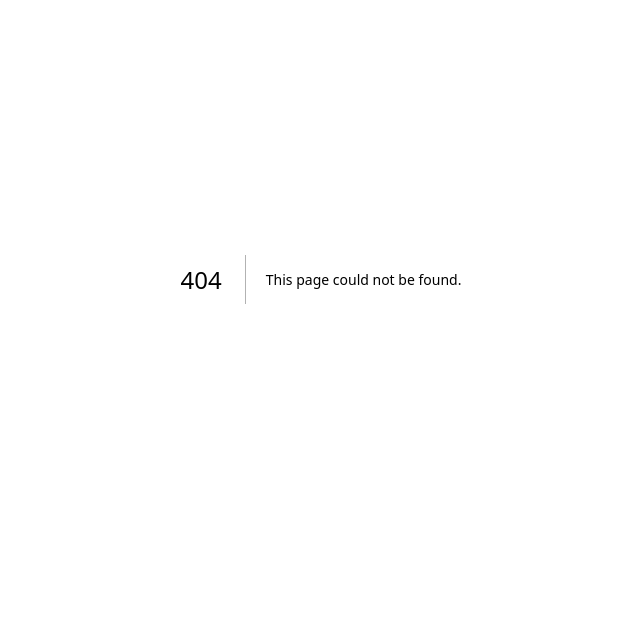
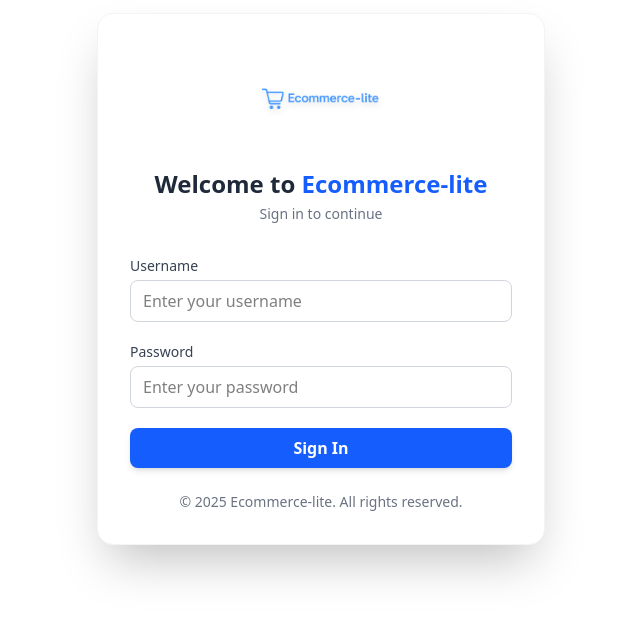
Before and after one commit to alvarojunior22/ecommerce-lite, a Next.js app: page /login in a window 1280 px wide. Before the commit this address had no page. Shown: the part 121-738 px from the top of the page, without its empty margins (319-959 px from the left). Built offline with nearby package versions, Linux system fonts and the light colour scheme.

Commit message:
Authentication, user management, and extensibility with decorators in NEXT + TypeScript.

```diff
--- /dev/null
+++ b/app/api/login/route.ts
@@ -0,0 +1,40 @@
+import { authenticate } from "@/utils/auth";
+import { NextResponse } from "next/server";
+import { cookies } from 'next/headers'
+
+export async function POST(req:Request) {
+  try {
+    const { username, password } = await req.json()
+
+    const user = await authenticate(username, password)
+
+    if (!user) {
+      return NextResponse.json({
+        message: 'invalid credentials'
+      }, {status: 401})
+    }
+
+    const cookieStore = await cookies()
+    cookieStore.set('isLoggedIn', 'true', {
+      httpOnly: true,
+      path: '/',
+      maxAge: 60 * 60
+    })
+
+    cookieStore.set("userRole", user.role, {
+      httpOnly: true,
+      path: "/",
+      maxAge: 60 * 60,
+    });
+
+    return NextResponse.json({
+      message: 'successful login',
+      user: {id:user.id, username: user.fullName, rol: user.role}
+    })
+  } catch (error) {
+    console.error('server error', error)
+    return NextResponse.json({
+      message:'server error'
+    }, {status:500})
+  }
+}
--- /dev/null
+++ b/app/api/logout/route.ts
@@ -0,0 +1,10 @@
+import { NextResponse } from "next/server";
+import { cookies } from "next/headers";
+
+export async function POST() {
+  const cookieStore = await cookies();
+  cookieStore.delete("isLoggedIn");
+  cookieStore.delete("userRole");
+
+  return NextResponse.json({ message: "Logged out successfully" });
+}
--- /dev/null
+++ b/app/login/page.tsx
@@ -0,0 +1,104 @@
+'use client'
+
+import React, { useState } from 'react'
+import { useRouter } from 'next/navigation'
+import axios from 'axios'
+import Image from 'next/image'
+
+
+export default function LoginPage() {
+  const [username, setUsername] = useState('')
+  const [password, setPassword] = useState('')
+  const [error, setError] = useState('')
+  const router = useRouter()
+
+  const handleSubmit = async (e: React.FormEvent<HTMLFormElement>) => {
+    e.preventDefault()
+    setError('')
+
+    try {
+      await axios.post('/api/login', { username, password })
+      localStorage.setItem('isLoggedIn', 'true')
+      router.push('/products')
+    } catch (err) {
+      if (axios.isAxiosError(err)) {
+        if (err.response?.status === 401) setError('Invalid credentials ❌')
+        else setError('Server error ⚠️')
+      } else {
+        setError('Unexpected error')
+      }
+    }
+  }
+
+  return (
+    <div className="flex items-center justify-center min-h-screen bg-lineal-to-br from-blue-50 via-white to-blue-100">
+      <div className="bg-white shadow-2xl rounded-2xl w-full max-w-md p-8 border border-gray-100">
+
+        {/* LOGO */}
+        <div className="flex flex-col items-center mb-8">
+          <Image
+            src="/logo.webp"
+            alt="Ecommerce-lite logo"
+            width={160}
+            height={160}
+            priority
+            className="object-contain drop-shadow-md hover:scale-105 transition-transform duration-300"
+          />
+
+          <h1 className="text-2xl font-bold mt-4 text-gray-800 text-center">
+            Welcome to <span className="text-blue-600">Ecommerce-lite</span>
+          </h1>
+          <p className="text-gray-500 text-sm mt-1 text-center">
+            Sign in to continue
+          </p>
+        </div>
+
+        {/* FORM */}
+        <form onSubmit={handleSubmit} className="space-y-5">
+          <div>
+            <label className="block text-sm font-medium text-gray-700 mb-1">
+              Username
+            </label>
+            <input
+              type="text"
+              value={username}
+              onChange={(e) => setUsername(e.target.value)}
+              className="w-full border border-gray-300 rounded-lg px-3 py-2 focus:outline-none focus:ring-2 focus:ring-blue-500"
+              placeholder="Enter your username"
+            />
+          </div>
+
+          <div>
+            <label className="block text-sm font-medium text-gray-700 mb-1">
+              Password
+            </label>
+            <input
+              type="password"
+              value={password}
+              onChange={(e) => setPassword(e.target.value)}
+              className="w-full border border-gray-300 rounded-lg px-3 py-2 focus:outline-none focus:ring-2 focus:ring-blue-500"
+              placeholder="Enter your password"
+            />
+          </div>
+
+          {error && (
+            <p className="text-red-500 text-sm font-medium text-center">
+              {error}
+            </p>
+          )}
+
+          <button
+            type="submit"
+            className="w-full bg-blue-600 hover:bg-blue-700 text-white font-semibold py-2 rounded-lg shadow-md transition duration-200"
+          >
+            Sign In
+          </button>
+        </form>
+
+        <p className="text-center text-gray-500 text-sm mt-6">
+          © {new Date().getFullYear()} Ecommerce-lite. All rights reserved.
+        </p>
+      </div>
+    </div>
+  )
+}
--- a/app/page.tsx
+++ b/app/page.tsx
@@ -1,11 +1,8 @@
-import ProductList from "./components/ProductList/ProductList";
+import LoginPage from "./login/page";
 
 function page() {
   return (
-    <main className="container mx-auto p-4">
-      <h1 className="text-3xl font-bold text-center mb-8">Nuestros Productos</h1>
-      <ProductList />
-    </main>
+    <LoginPage/>
   );
 }
 
--- /dev/null
+++ b/app/products/page.tsx
@@ -0,0 +1,23 @@
+'use client'
+
+import ProductList from "../components/ProductList/ProductList"
+import { useRouter } from "next/navigation"
+import { useEffect } from "react"
+
+export default function SeccionProducts() {
+  const router = useRouter()
+
+  useEffect(() => {
+    const isloggedIn = localStorage.getItem('isLoggedIn')
+    if (!isloggedIn) {
+      router.push('/login')
+    }
+  }, [router])
+
+  return (
+    <main className="min-h-screen bg-gray-50 p-8">
+      <h1 className="font-semibold text-2xl mb-6 text-center">Our Products</h1>
+      <ProductList/>
+    </main>
+  )
+}
--- a/data/users.data.ts
+++ b/data/users.data.ts
@@ -3,8 +3,9 @@ import { Users } from "@interfaces/users";
 export const users: Users[] = [
   {
     id: 1,
-    fullName: "Carlos Rodríguez",
+    fullName: "alvaro ariza",
     email: "carlos@example.com",
+    password:"alvaro123",
     isActive: true,
     role: "customer",
     address: "Cra 45 #10-15, Barranquilla",
@@ -14,6 +15,7 @@ export const users: Users[] = [
     id: 2,
     fullName: "María González",
     email: "maria@example.com",
+    password: "mari123",
     isActive: true,
     role: "customer",
     address: "Calle 80 #30-50, Bogotá",
@@ -23,6 +25,7 @@ export const users: Users[] = [
     id: 3,
     fullName: "Luis Herrera",
     email: "luis@example.com",
+    password: "luis123",
     isActive: false,
     role: "customer",
     address: "Av. Libertad #22-17, Cali",
@@ -32,6 +35,7 @@ export const users: Users[] = [
     id: 4,
     fullName: "Ana Torres",
     email: "ana@example.com",
+    password: "ana123",
     isActive: true,
     role: "admin",
     address: "Cl 50 #18-23, Medellín",
@@ -41,6 +45,7 @@ export const users: Users[] = [
     id: 5,
     fullName: "Javier Martínez",
     email: "javier@example.com",
+    password: "javi123",
     isActive: true,
     role: "customer",
     address: "Carrera 5 #25-12, Cartagena",
--- a/interfaces/users.ts
+++ b/interfaces/users.ts
@@ -2,6 +2,7 @@ export interface Users {
   id: number
   fullName: string
   email: string
+  password:string
   isActive: boolean
   role: string
   address: string
--- /dev/null
+++ b/middleware.ts
@@ -0,0 +1,19 @@
+import { NextResponse } from 'next/server'
+import type { NextRequest } from 'next/server'
+
+export function middleware(req: NextRequest) {
+  const isLoggedIn = req.cookies.get('isLoggedIn')?.value
+
+  // Si NO hay cookie y el usuario intenta entrar a /products
+  if (!isLoggedIn && req.nextUrl.pathname.startsWith('/products')) {
+    const loginUrl = new URL('/login', req.url)
+    return NextResponse.redirect(loginUrl)
+  }
+
+  return NextResponse.next()
+}
+
+// Aplica solo a rutas /products
+export const config = {
+  matcher: ['/products/:path*'],
+}
--- /dev/null
+++ b/utils/auth.ts
@@ -0,0 +1,16 @@
+import { Users } from "@/interfaces/users";
+import { users as data } from "@/data/users.data";
+
+export async function authenticate(
+  username: string,
+  password: string
+): Promise<Users | null> {
+  // esto simula una consulta asincrónica
+  await new Promise((res) => setTimeout(res, 300));
+
+  const user = data.find(
+    (u) => u.fullName === username && u.password === password
+  );
+
+  return user || null;
+}
```
Also changed, not shown: package.json (+7 -6 lines), public/logo.webp (added), 1 other file (tests, documents, lock files or other folders).
